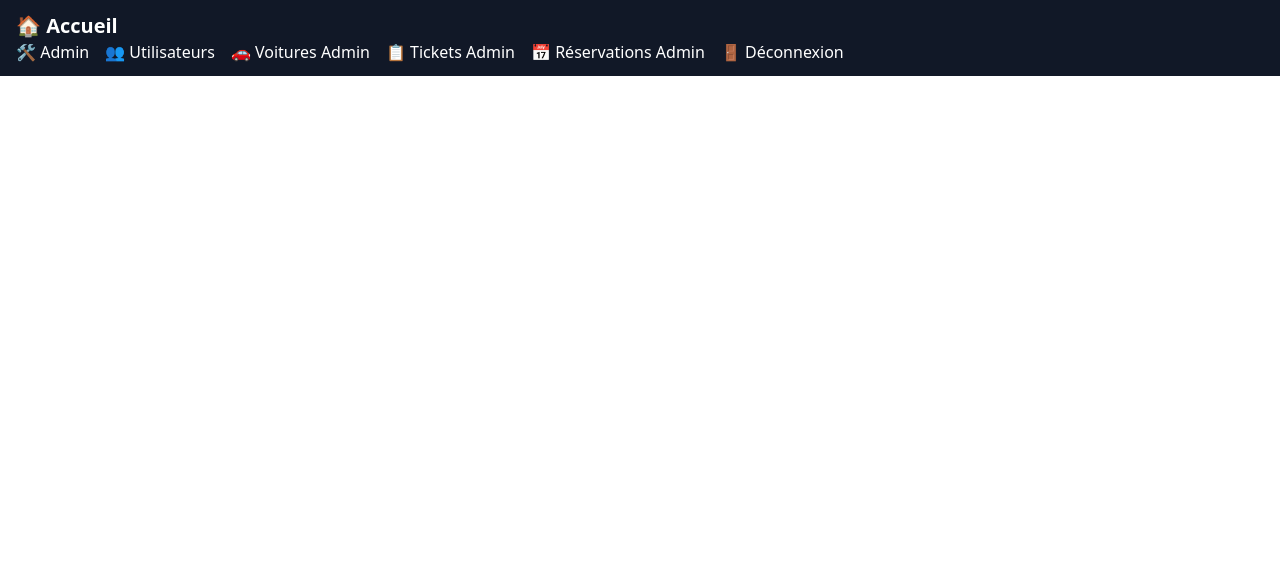
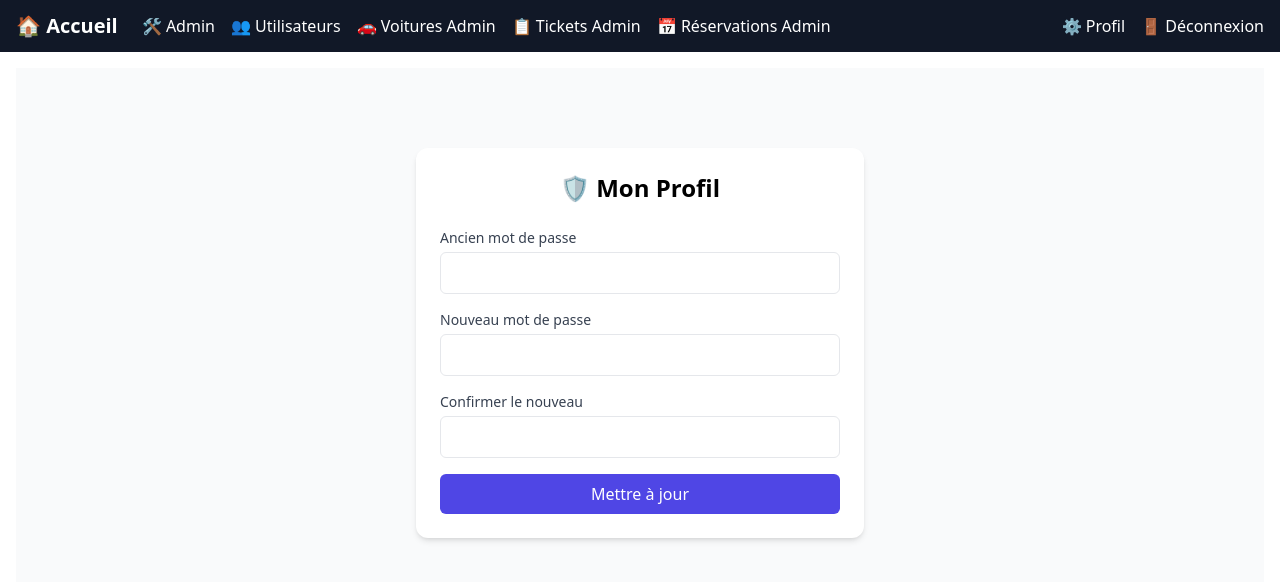
Before and after one commit to NathanManiezPro/GardiennageFront, a React (Vite) app: page /profile in a window 1280 px wide. Shown: the top 582 px of the page. Built offline with nearby package versions, Linux system fonts and the light colour scheme; sample sign-in values are in the browser's storage.

Commit message:
Ajout/modification champ mot de passe avec regex de validation côté frontend

```diff
--- a/src/App.jsx
+++ b/src/App.jsx
@@ -11,6 +11,7 @@ import Tickets from './pages/Tickets';
 import Reservations from './pages/Reservations';
 import Subscriptions from './pages/Subscriptions';
 import Login from './pages/Login';
+import Profile from './pages/Profile';              // ← import ajouté
 
 import Dashboard from './pages/admin/Dashboard';
 import UsersList from './pages/admin/UsersList';
@@ -37,6 +38,15 @@ function App() {
               </RequireAuth>
             }
           />
+          {/* Page Profil */}
+          <Route
+            path="/profile"
+            element={
+              <RequireAuth>
+                <Profile />
+              </RequireAuth>
+            }
+          />
 
           {/* Client */}
           <Route
@@ -47,8 +57,6 @@ function App() {
               </RequireClient>
             }
           />
-
-          {/* Création de ticket (redirigé depuis Subscription.jsx) */}
           <Route
             path="/tickets/create"
             element={
@@ -57,7 +65,6 @@ function App() {
               </RequireClient>
             }
           />
-
           <Route
             path="/tickets"
             element={
--- a/src/components/NavBar.jsx
+++ b/src/components/NavBar.jsx
@@ -1,9 +1,10 @@
+// src/components/NavBar.jsx
 import { useState } from 'react';
 import { Link, useNavigate } from 'react-router-dom';
 
 export default function NavBar() {
   const navigate = useNavigate();
-  const user = JSON.parse(localStorage.getItem('user') || 'null');
+  const user     = JSON.parse(localStorage.getItem('user') || 'null');
   const [menuOpen, setMenuOpen] = useState(false);
 
   const handleLogout = () => {
@@ -13,18 +14,12 @@ export default function NavBar() {
 
   return (
     <nav className="bg-gray-900 text-white px-4 py-3">
-      <div className="flex items-center justify-between">
+      <div className="flex items-center">
+        {/* Logo / Accueil */}
         <Link to="/" className="text-xl font-bold">🏠 Accueil</Link>
-        <button
-          className="md:hidden text-white text-2xl"
-          onClick={() => setMenuOpen(!menuOpen)}
-        >
-          ☰
-        </button>
-      </div>
 
-      <ul className={`mt-3 md:mt-0 md:flex gap-4 ${menuOpen ? 'block' : 'hidden'} md:block`}>
-        {/* Si connecté en tant que client */}
+        {/* Menu client/admin */}
+        <ul className={`ml-6 flex-1 md:flex gap-4 ${menuOpen ? 'block' : 'hidden'} md:block`}>
           {user?.role === 'client' && (
             <>
               <li><Link to="/cars">🚗 Voitures</Link></li>
@@ -33,8 +28,6 @@ export default function NavBar() {
               <li><Link to="/subscriptions">🧾 Abonnements</Link></li>
             </>
           )}
-
-        {/* Si connecté en tant qu'admin */}
           {user?.role === 'admin' && (
             <>
               <li><Link to="/admin">🛠️ Admin</Link></li>
@@ -44,15 +37,29 @@ export default function NavBar() {
               <li><Link to="/admin/reservations">📅 Réservations Admin</Link></li>
             </>
           )}
+        </ul>
 
-        {/* Lien de connexion/déconnexion */}
-        {!user && <li><Link to="/login">🔐 Connexion</Link></li>}
+        {/* Burger mobile */}
+        <button
+          className="md:hidden ml-auto text-white text-2xl"
+          onClick={() => setMenuOpen(!menuOpen)}
+        >
+          ☰
+        </button>
+
+        {/* Profil et Déconnexion */}
         {user && (
-          <li>
-            <button onClick={handleLogout}>🚪 Déconnexion</button>
-          </li>
+          <div className="ml-auto flex items-center gap-4">
+            <Link to="/profile" className="hover:underline">⚙️ Profil</Link>
+            <button onClick={handleLogout} className="hover:underline">🚪 Déconnexion</button>
+          </div>
         )}
-      </ul>
+        {!user && (
+          <div className="ml-auto">
+            <Link to="/login" className="hover:underline">🔐 Connexion</Link>
+          </div>
+        )}
+      </div>
     </nav>
   );
 }
--- /dev/null
+++ b/src/pages/Profile.jsx
@@ -0,0 +1,108 @@
+// src/pages/Profile.jsx
+import { useState } from 'react';
+import api from '../api/axios';
+
+// Regex côté front (même pattern)
+const PASSWORD_REGEX = /^(?=.*\d)(?=.*[!@#$%^&*])[A-Za-z\d!@#$%^&*]{8,}$/;
+
+export default function Profile() {
+  const [currentPassword, setCurrentPassword] = useState('');
+  const [newPassword, setNewPassword]         = useState('');
+  const [confirmPassword, setConfirmPassword] = useState('');
+  const [message, setMessage]                 = useState('');
+  const [error, setError]                     = useState('');
+
+  const handleSubmit = async (e) => {
+    e.preventDefault();
+    setError('');
+    setMessage('');
+
+    if (newPassword !== confirmPassword) {
+      setError('La confirmation ne correspond pas.');
+      return;
+    }
+    if (!PASSWORD_REGEX.test(newPassword)) {
+      setError('Le mot de passe doit comporter 8 caractères, 1 chiffre et 1 caractère spécial.');
+      return;
+    }
+
+    try {
+      const res = await api.patch('/users/me/password', {
+        currentPassword,
+        newPassword,
+      });
+      setMessage(res.data.message);
+      setCurrentPassword('');
+      setNewPassword('');
+      setConfirmPassword('');
+    } catch (err) {
+      setError(err.response?.data?.message || 'Erreur lors du changement de mot de passe.');
+    }
+  };
+
+  return (
+    <div className="min-h-screen bg-gray-50 flex items-start justify-center pt-20 p-4">
+      <div className="w-full max-w-md bg-white rounded-xl shadow-md p-6">
+        <h1 className="text-2xl font-bold text-center mb-6">🛡️ Mon Profil</h1>
+
+        {message && (
+          <div className="mb-4 p-3 bg-green-100 text-green-800 rounded">{message}</div>
+        )}
+        {error && (
+          <div className="mb-4 p-3 bg-red-100 text-red-800 rounded">{error}</div>
+        )}
+
+        <form onSubmit={handleSubmit} className="space-y-4">
+          <div>
+            <label htmlFor="current" className="block text-sm font-medium text-gray-700">
+              Ancien mot de passe
+            </label>
+            <input
+              id="current"
+              type="password"
+              required
+              value={currentPassword}
+              onChange={(e) => setCurrentPassword(e.target.value)}
+              className="mt-1 block w-full px-3 py-2 border rounded-md focus:outline-none focus:ring-2 focus:ring-indigo-400"
+            />
+          </div>
+
+          <div>
+            <label htmlFor="new" className="block text-sm font-medium text-gray-700">
+              Nouveau mot de passe
+            </label>
+            <input
+              id="new"
+              type="password"
+              required
+              value={newPassword}
+              onChange={(e) => setNewPassword(e.target.value)}
+              className="mt-1 block w-full px-3 py-2 border rounded-md focus:outline-none focus:ring-2 focus:ring-indigo-400"
+            />
+          </div>
+
+          <div>
+            <label htmlFor="confirm" className="block text-sm font-medium text-gray-700">
+              Confirmer le nouveau
+            </label>
+            <input
+              id="confirm"
+              type="password"
+              required
+              value={confirmPassword}
+              onChange={(e) => setConfirmPassword(e.target.value)}
+              className="mt-1 block w-full px-3 py-2 border rounded-md focus:outline-none focus:ring-2 focus:ring-indigo-400"
+            />
+          </div>
+
+          <button
+            type="submit"
+            className="w-full bg-indigo-600 text-white font-medium py-2 rounded-md hover:bg-indigo-700 transition"
+          >
+            Mettre à jour
+          </button>
+        </form>
+      </div>
+    </div>
+  );
+}
--- a/src/pages/admin/UsersList.jsx
+++ b/src/pages/admin/UsersList.jsx
@@ -1,5 +1,8 @@
+// src/pages/admin/UsersList.jsx
 import { useEffect, useState } from "react";
 import api from "../../api/axios";
+
+const PASSWORD_REGEX = /^(?=.*\d)(?=.*[!@#$%^&*])[A-Za-z\d!@#$%^&*]{8,}$/;
 
 export default function UsersList() {
   const [users, setUsers] = useState([]);
@@ -16,6 +19,9 @@ export default function UsersList() {
     password: "",
     role: "client",
   });
+
+  const [message, setMessage] = useState("");
+  const [error, setError] = useState("");
 
   useEffect(() => {
     fetchUsers();
@@ -36,24 +42,41 @@ export default function UsersList() {
 
   const handleSubmit = async (e) => {
     e.preventDefault();
+    setError("");
+    setMessage("");
+
+    // Validate password if provided
+    if (newUser.password && !PASSWORD_REGEX.test(newUser.password)) {
+      setError(
+        "Le mot de passe doit comporter au moins 8 caractères, dont 1 chiffre et 1 caractère spécial."
+      );
+      return;
+    }
+
     try {
       if (editingId) {
         const dataToUpdate = { ...newUser };
         if (!dataToUpdate.password) delete dataToUpdate.password;
         await api.put(`/users/${editingId}`, dataToUpdate);
+        setMessage("Utilisateur mis à jour avec succès.");
       } else {
         await api.post("/users/register", newUser);
+        setMessage("Utilisateur créé avec succès.");
       }
+      // reset form
       setEditingId(null);
       setNewUser({ nom: "", email: "", telephone: "", password: "", role: "client" });
       fetchUsers();
     } catch (err) {
+      setError(err.response?.data?.message || "Erreur création/modification utilisateur.");
       console.error("Erreur création/modification utilisateur :", err);
     }
   };
 
   const handleEdit = (user) => {
     setEditingId(user.id);
+    setMessage("");
+    setError("");
     setNewUser({
       nom: user.nom,
       email: user.email,
@@ -105,6 +128,18 @@ export default function UsersList() {
       <div className="max-w-7xl mx-auto bg-white p-6 rounded-xl shadow-md">
         <h2 className="text-3xl font-semibold mb-6">👥 Liste des utilisateurs</h2>
 
+        {/* Messages */}
+        {message && (
+          <div className="mb-4 p-3 bg-green-100 text-green-800 rounded">
+            {message}
+          </div>
+        )}
+        {error && (
+          <div className="mb-4 p-3 bg-red-100 text-red-800 rounded">
+            {error}
+          </div>
+        )}
+
         {/* FORMULAIRE */}
         <form
           onSubmit={handleSubmit}
@@ -124,6 +159,7 @@ export default function UsersList() {
           <input
             className="border rounded px-3 py-2"
             name="email"
+            type="email"
             placeholder="Email"
             value={newUser.email}
             onChange={handleChange}
@@ -166,6 +202,8 @@ export default function UsersList() {
                 className="bg-gray-400 text-white px-4 py-2 rounded hover:bg-gray-500"
                 onClick={() => {
                   setEditingId(null);
+                  setMessage("");
+                  setError("");
                   setNewUser({ nom: "", email: "", telephone: "", password: "", role: "client" });
                 }}
               >
@@ -209,10 +247,16 @@ export default function UsersList() {
                     <td className="p-3 border">{u.telephone}</td>
                     <td className="p-3 border capitalize">{u.role}</td>
                     <td className="p-3 border flex gap-2">
-                      <button onClick={() => handleEdit(u)} className="text-blue-600 hover:text-blue-800">
+                      <button
+                        onClick={() => handleEdit(u)}
+                        className="text-blue-600 hover:text-blue-800"
+                      >
                         ✏️
                       </button>
-                      <button onClick={() => handleDelete(u.id)} className="text-red-600 hover:text-red-800">
+                      <button
+                        onClick={() => handleDelete(u.id)}
+                        className="text-red-600 hover:text-red-800"
+                      >
                         🗑
                       </button>
                     </td>
@@ -247,5 +291,5 @@ export default function UsersList() {
         )}
       </div>
     </div>
-);
+  );
 }
```
Lines whose indentation alone changed are shown as unchanged.
